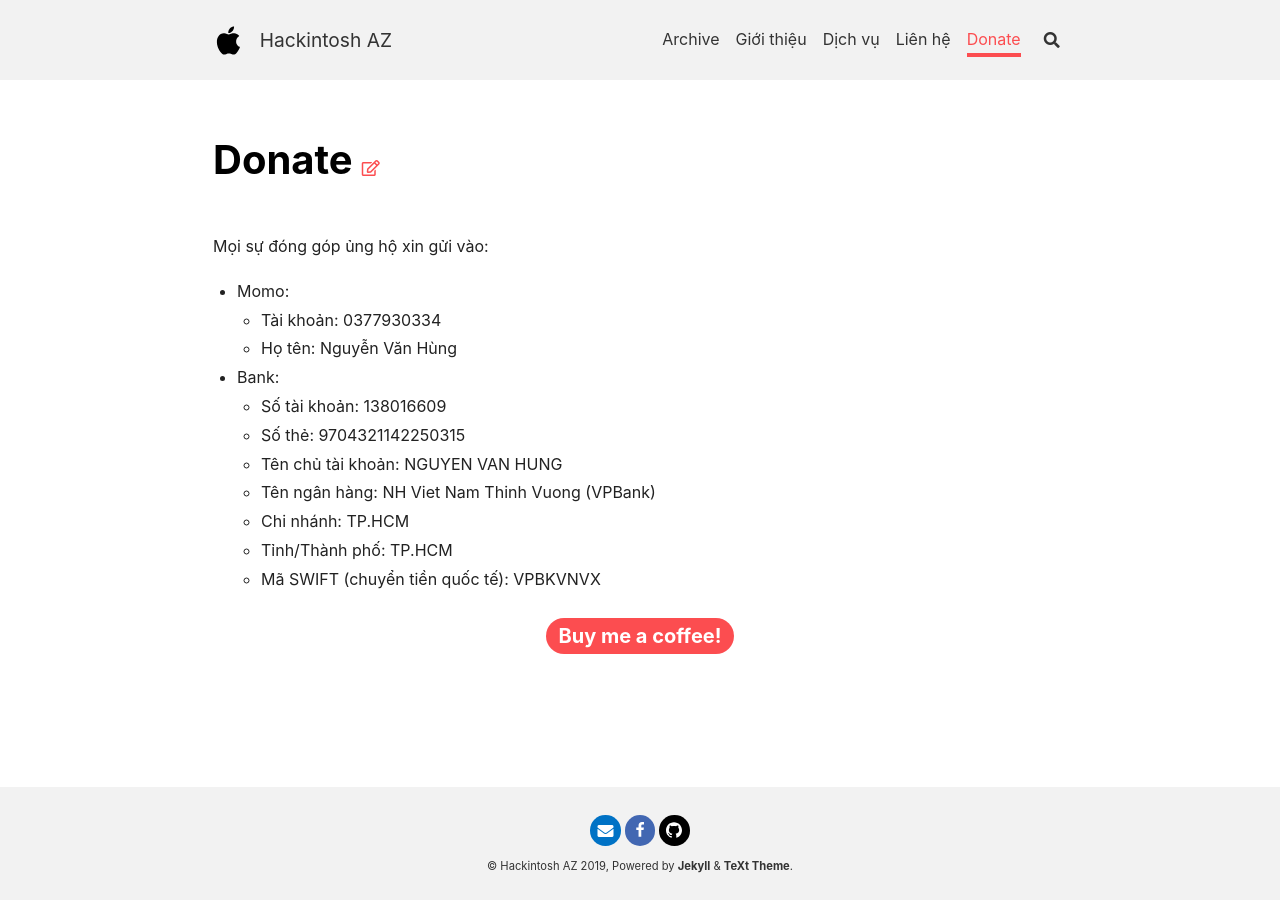
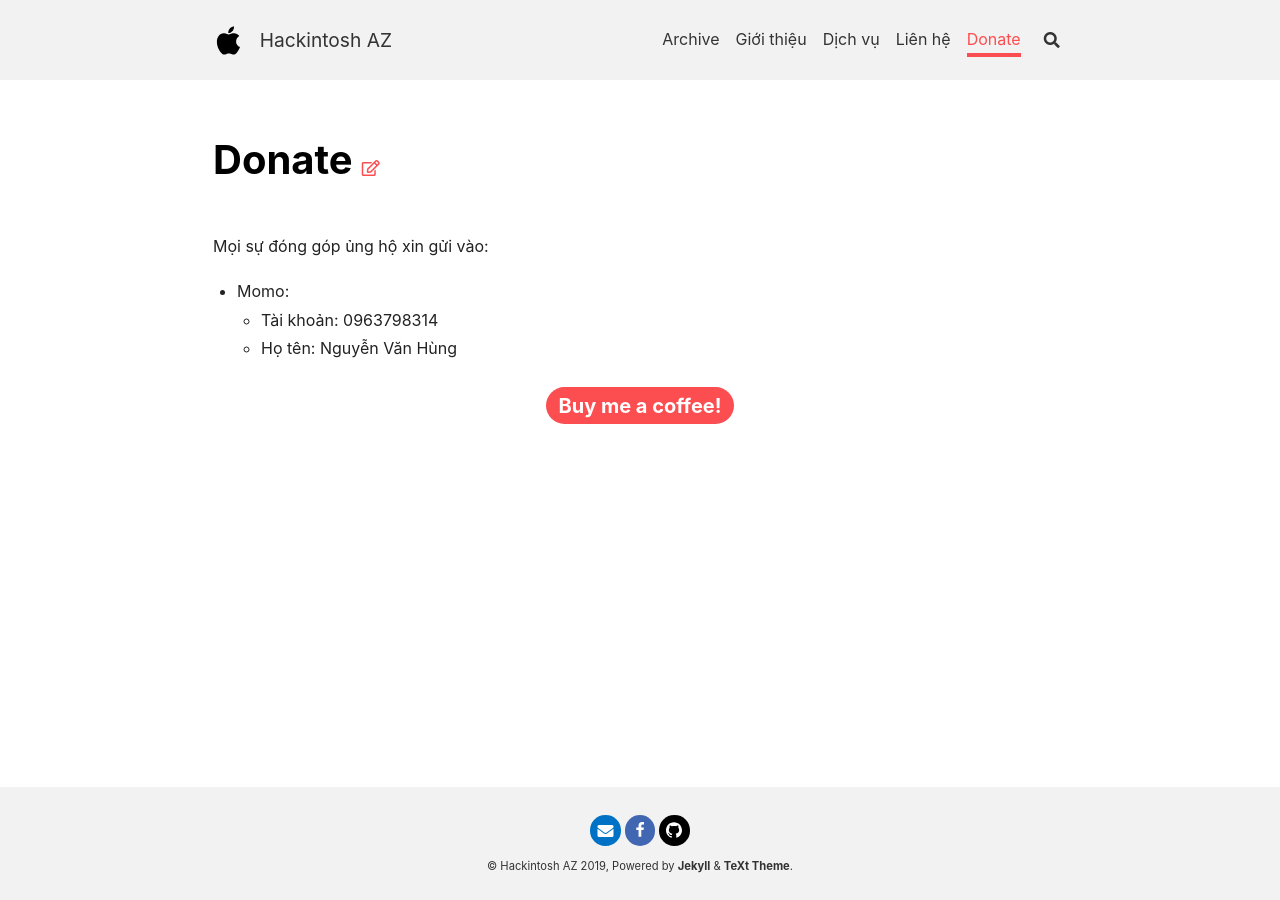
Before and after one commit to Halelluja12/Halelluja12.github.io, a Jekyll site: the page built from donate.md, in a window 1280 px wide. Built offline with Jekyll 4.4.1, drawn with Linux system fonts in a browser that asks for light colours; nearby versions of some CDN libraries.

Commit message:
Update donate.md

```diff
--- a/donate.md
+++ b/donate.md
@@ -8,14 +8,5 @@
 
 Mọi sự đóng góp ủng hộ xin gửi vào:
 - Momo:
-  + Tài khoản: 0377930334
+  + Tài khoản: 0963798314
   + Họ tên: Nguyễn Văn Hùng
-
-- Bank:
-  + Số tài khoản: 138016609
-  + Số thẻ: 9704321142250315
-  + Tên chủ tài khoản: NGUYEN VAN HUNG
-  + Tên ngân hàng: NH Viet Nam Thinh Vuong (VPBank)
-  + Chi nhánh: TP.HCM
-  + Tỉnh/Thành phố: TP.HCM
-  + Mã SWIFT (chuyển tiền quốc tế): VPBKVNVX
```
